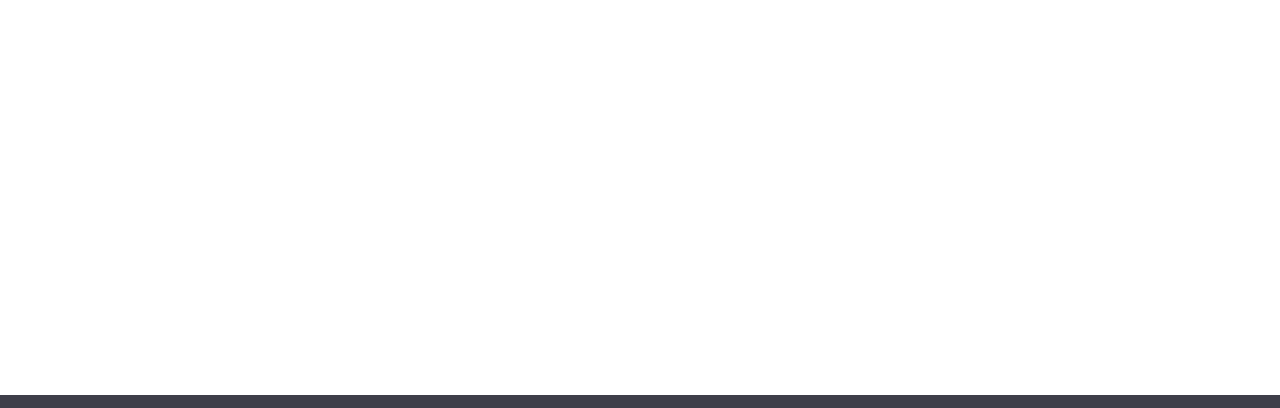
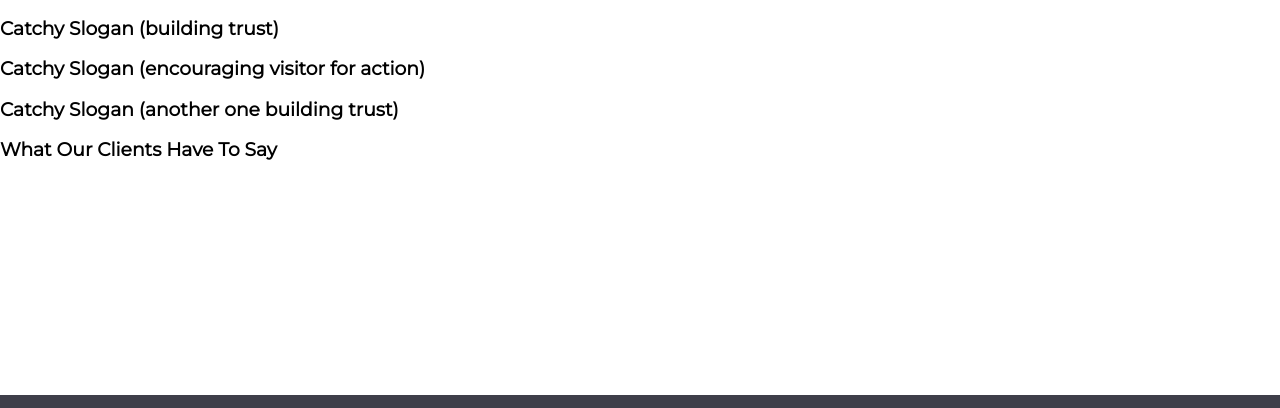
Before and after one commit to morival/edinburgh-extensions, a Gatsby site: page / in a window 1280 px wide. Shown: the part 172-580 px from the top of the page. Built offline with nearby package versions, Linux system fonts and the light colour scheme; Gatsby itself is replaced by a stand-in of ours.

Commit message:
added slogans to gatsby-config query

```diff
--- a/gatsby-config.js
+++ b/gatsby-config.js
@@ -2,14 +2,7 @@ module.exports = {
   siteMetadata: {
     siteUrl: `https://www.edinburgh-extensions.co.uk`,
     title: `Edinburgh Extensions`,
-    description: `New builds, Extensions, Renovations, Bathrooms, Finishing Joinery, Masonry`,
-    links: {
-      link_1: `home`,
-      link_2: `our services`,
-      link_3: `our projects`,
-      link_4: `about us`,
-      link_5: `contact us`,
-    },
+    description: `New builds, Extensions, Renovations, Bathrooms, Finishing Joinery, Masonry (Some Description...)`,
     contact: {
       street: `street`,
       city: `Edinburgh`,
@@ -18,13 +11,29 @@ module.exports = {
       phone_2: `phone number 2`,
       email: `email address`,
     },
+    images: {
+
+    },
+    links: {
+      link_1: `home`,
+      link_2: `our services`,
+      link_3: `our projects`,
+      link_4: `about us`,
+      link_5: `contact us`,
+    },
+    slogans: {
+      slogan_home_1: `Catchy Slogan (building trust)`,
+      slogan_home_2: `Catchy Slogan (encouraging visitor for action)`,
+      slogan_home_3: `Catchy Slogan (another one building trust)`,
+      slogan_services: `Catchy Slogan (encouraging visitor to do action)`,
+      slogan_projects: `Catchy Slogan (assuring professionality and efficiency)`,
+      slogan_about: `Catchy Slogan (ethos, manifesto)`,
+      slogan_contact: `Catchy Slogan (encouraging to get in touch)`,
+    },
     social: {
       facebook: `https://facebook.com`,
       instagram: `https://instagram.com`,
     },
-    images: {
-
-    }
   },
   plugins: [
     `gatsby-plugin-image`,
--- a/src/elements/FooterElements.js
+++ b/src/elements/FooterElements.js
@@ -54,8 +54,8 @@ export const MainFooter = styled.div`
     justify-content: space-around; */
     padding: 1rem;
     ${media.lessThan('medium')`
-        grid-template-columns: 120px 1fr 1fr;
-        padding: 0.5rem;
+        grid-template-columns: 120px 3fr 2fr;
+        /* padding: 0.5rem; */
     `}
     ${media.lessThan('small')`
         /* display: flex;
--- a/src/pages/index.js
+++ b/src/pages/index.js
@@ -1,15 +1,42 @@
+import { graphql } from "gatsby";
 import * as React from "react";
 import { Container } from '../components';
 
 
+export const query = graphql`
+query HomeQuery {
+  site {
+    siteMetadata {
+      slogans {
+        slogan_home_1
+        slogan_home_2
+        slogan_home_3
+      }
+    }
+  }
+}
+`;
+
+
 export default function IndexPage({ data }) {
+
+  console.log(data)
+  const { slogan_home_1, slogan_home_2, slogan_home_3 } = data.site.siteMetadata.slogans;
   return (
     <Container>
       <h1>Home Page</h1>
-      <section></section>
-      <section></section>
-      <section></section>
-      <section></section>
+      <section>
+        <h3>{slogan_home_1}</h3>
+      </section>
+      <section>
+        <h3>{slogan_home_2}</h3>
+      </section>
+      <section>
+        <h3>{slogan_home_3}</h3>
+      </section>
+      <section>
+        <h3>What Our Clients Have To Say</h3>
+      </section>
       <section></section>
     </Container>
   )
```
